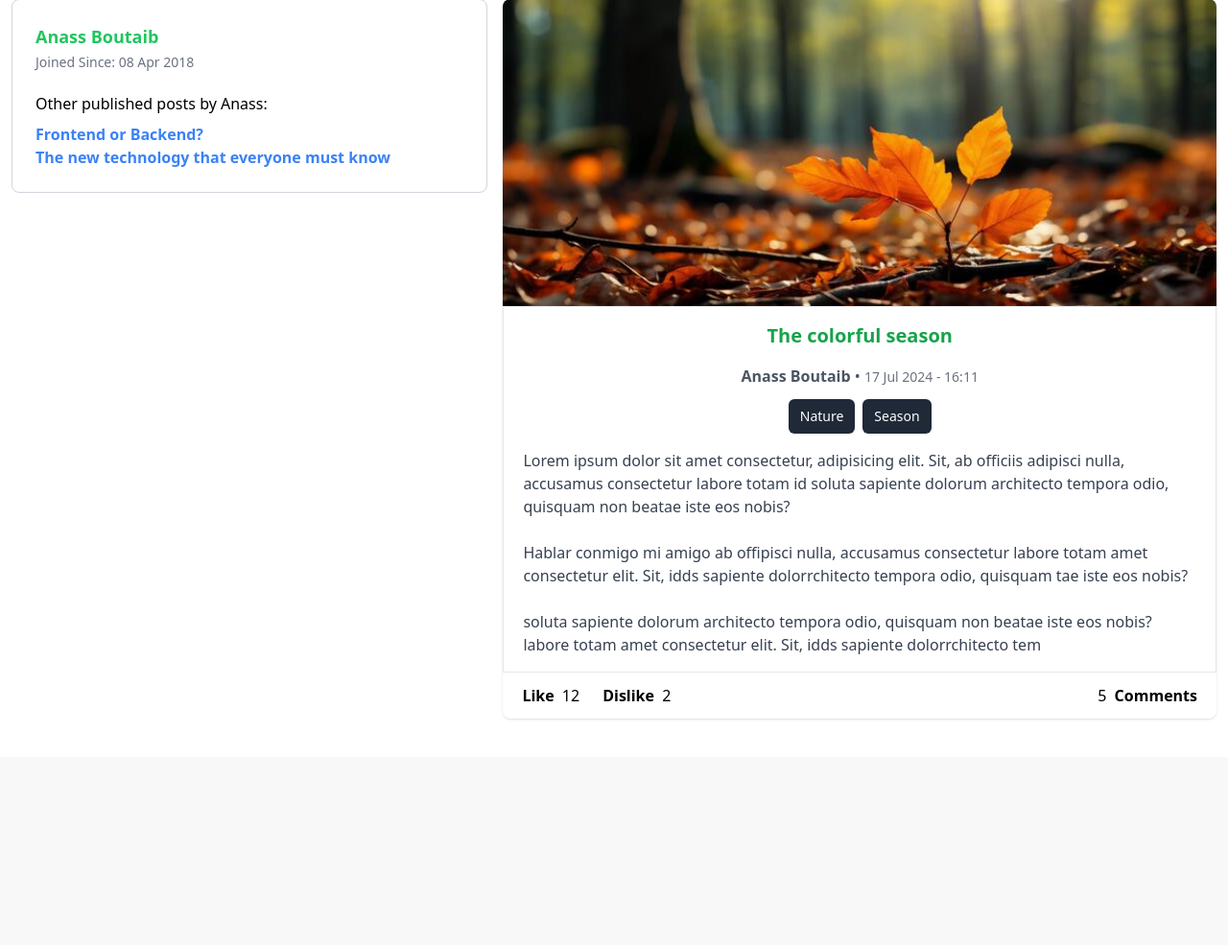
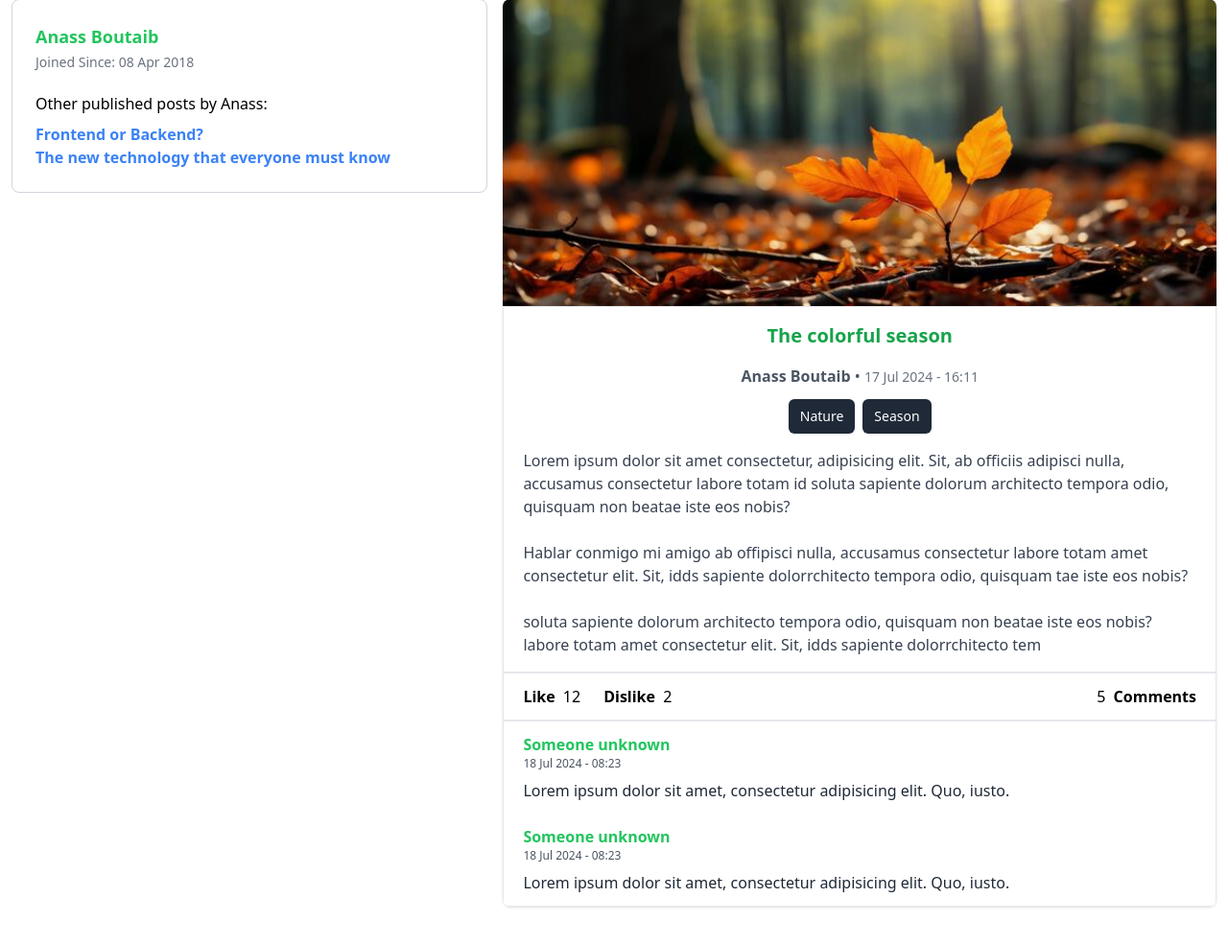
Before and after one commit to anass17/plateforme-de-blog, a PHP site: page /view.php in a window 1280 px wide. Shown: the part 121-1106 px from the top of the page at 96% size. Before the commit the page ends 871 px from the top, so only its background shows below. Run offline with PHP 8.4, Linux system fonts and the light colour scheme; some libraries are stand-ins or nearby versions.

Commit message:
Added the frontend of the comments

```diff
--- a/view.php
+++ b/view.php
@@ -40,7 +40,7 @@
                     Hablar conmigo mi amigo ab offipisci nulla, accusamus consectetur labore totam amet consectetur elit. Sit,  idds sapiente dolorrchitecto tempora odio, quisquam tae iste eos nobis?<br><br>
                     soluta sapiente dolorum architecto tempora odio, quisquam non beatae iste eos nobis? labore totam amet consectetur elit. Sit,  idds sapiente dolorrchitecto tem</p>
                 </div>
-                <div class="flex px-5 py-3 justify-between">
+                <div class="flex px-5 py-3 justify-between border border-gray-200">
                     <div class="flex">
                         <div class="mr-6">
                             <button type="button" class="font-semibold mr-1">Like</button>
@@ -56,6 +56,22 @@
                         <span type="button" class="font-semibold ml-1">Comments</span>
                     </div>
                 </div>
+                <div class="border border-gray-200">
+                    <div class="comment px-5 py-3">
+                        <div class="comment-header">
+                            <h4 class="font-semibold text-green-500">Someone unknown</h4>
+                            <span class="text-xs text-gray-600 block">18 Jul 2024 - 08:23</span>
+                        </div>
+                        <p class="text-gray-800 mt-2">Lorem ipsum dolor sit amet, consectetur adipisicing elit. Quo, iusto.</p>
+                    </div>
+                    <div class="comment px-5 py-3">
+                        <div class="comment-header">
+                            <h4 class="font-semibold text-green-500">Someone unknown</h4>
+                            <span class="text-xs text-gray-600 block">18 Jul 2024 - 08:23</span>
+                        </div>
+                        <p class="text-gray-800 mt-2">Lorem ipsum dolor sit amet, consectetur adipisicing elit. Quo, iusto.</p>
+                    </div>
+                </div>
             </div>
         </div>
     </div>
```
